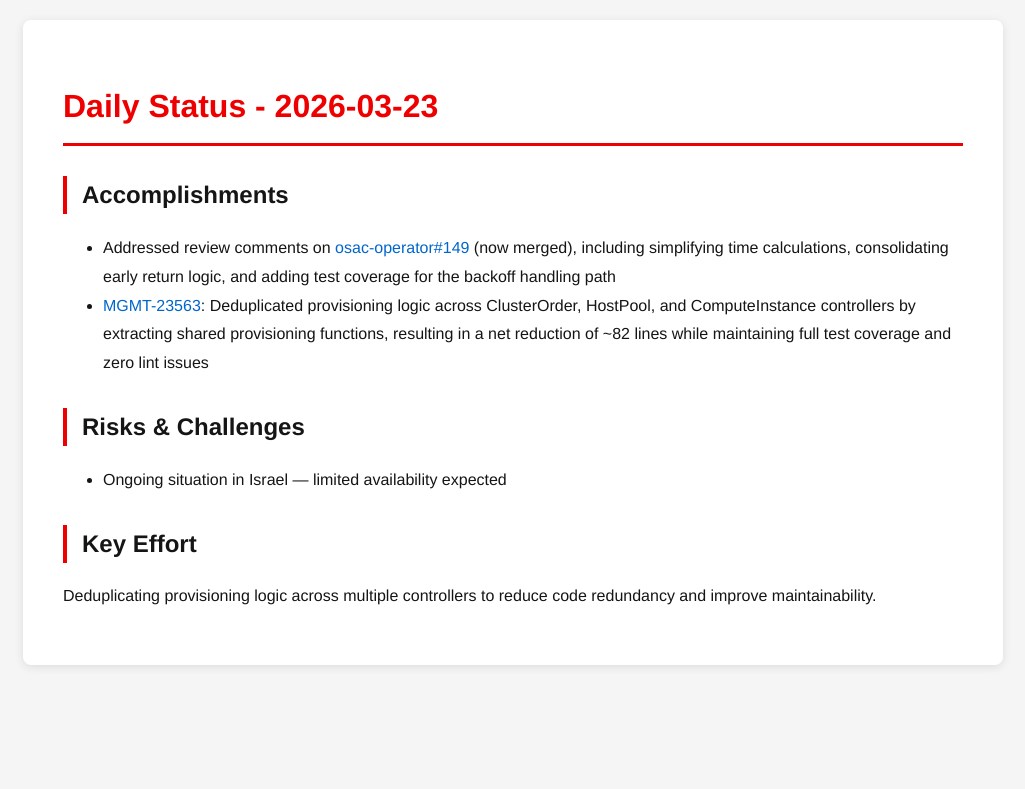
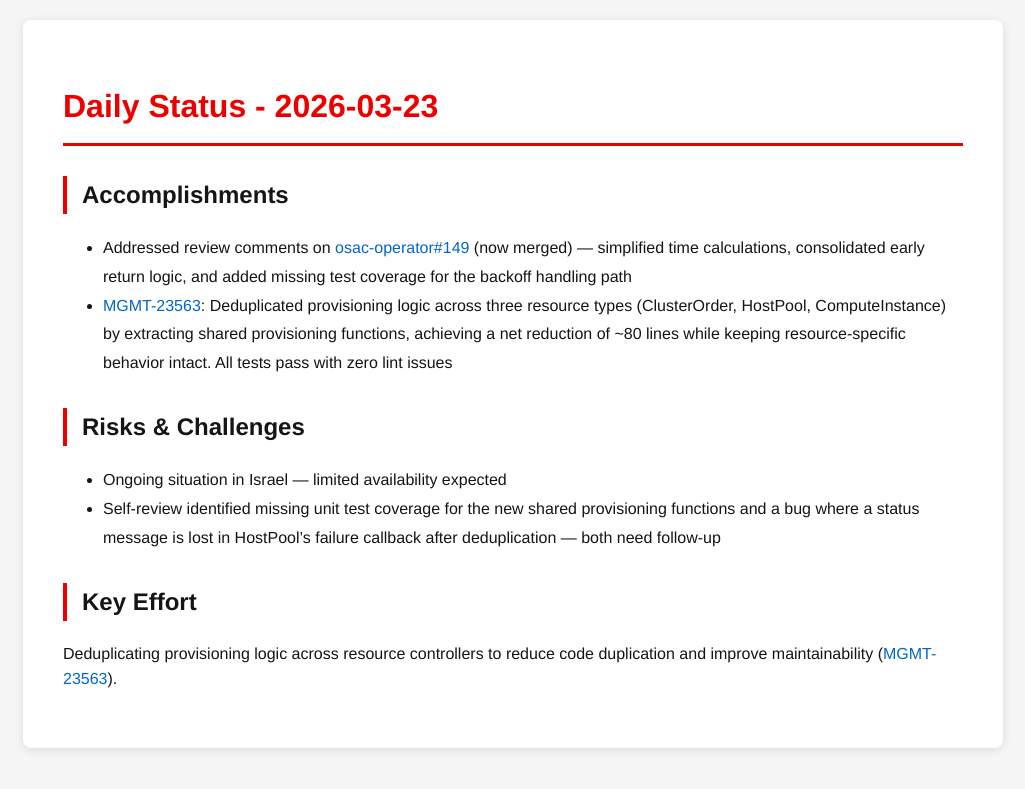
Before and after one commit to tzvatot/daily-status, a Jekyll site: the page built from 2026-03-23.md, in a window 1280 px wide. Shown: the top 789 px of the page, without its empty margins (127-1152 px from the left). Built offline with Jekyll 4.4.1, drawn with Linux system fonts in a browser that asks for light colours.

Commit message:
Daily status update - 2026-03-23

```diff
--- a/2026-03-23.md
+++ b/2026-03-23.md
@@ -7,11 +7,12 @@
 # Daily Status - 2026-03-23
 
 ## Accomplishments
-- Addressed review comments on [osac-operator#149](https://github.com/osac-project/osac-operator/pull/149) (now merged), including simplifying time calculations, consolidating early return logic, and adding test coverage for the backoff handling path
-- [MGMT-23563](https://issues.redhat.com/browse/MGMT-23563): Deduplicated provisioning logic across ClusterOrder, HostPool, and ComputeInstance controllers by extracting shared provisioning functions, resulting in a net reduction of ~82 lines while maintaining full test coverage and zero lint issues
+- Addressed review comments on [osac-operator#149](https://github.com/osac-project/osac-operator/pull/149) (now merged) — simplified time calculations, consolidated early return logic, and added missing test coverage for the backoff handling path
+- [MGMT-23563](https://issues.redhat.com/browse/MGMT-23563): Deduplicated provisioning logic across three resource types (ClusterOrder, HostPool, ComputeInstance) by extracting shared provisioning functions, achieving a net reduction of ~80 lines while keeping resource-specific behavior intact. All tests pass with zero lint issues
 
 ## Risks & Challenges
 - Ongoing situation in Israel — limited availability expected
+- Self-review identified missing unit test coverage for the new shared provisioning functions and a bug where a status message is lost in HostPool's failure callback after deduplication — both need follow-up
 
 ## Key Effort
-Deduplicating provisioning logic across multiple controllers to reduce code redundancy and improve maintainability.
+Deduplicating provisioning logic across resource controllers to reduce code duplication and improve maintainability ([MGMT-23563](https://issues.redhat.com/browse/MGMT-23563)).
```
